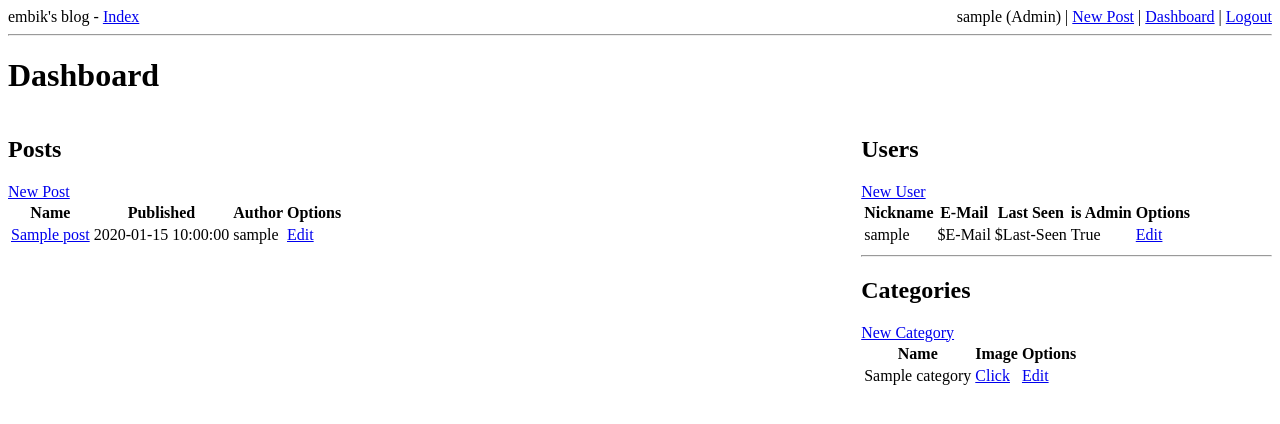
After one commit to embik/bloks, a Flask app: page /admin/dashboard in a window 1280 px wide. The commit adds this page. Shown: the top 424 px of the page. Run offline with Flask 2, Linux system fonts and the light colour scheme; a user stored in the database is signed in; tables that the repository leaves empty hold one stand-in row (values such as "Sample post"); parts of the project's set-up code (start-up, migrations or seed data) failed here and were passed over.

Commit message:
Add administrative dashboard view
First iteration of a dashboard for authors and administrators. Implements
a paginated view (`/admin/dashboard/<id>`) to inspect posts from a
administrative viewpoint. As such, it shows all available information and
options (currently, only editing a post). Moreover, users and categories
can be inspected and managed as well.

Parts of the '/admin/' endpoints are only implemented as stubs, users and
categories can neither be created nor updated at the moment.

```diff
--- a/blog/admin_views.py
+++ b/blog/admin_views.py
@@ -1,10 +1,47 @@
 from blog import app, db
 from blog.forms import PostForm
-from blog.models import Post
+from blog.models import Post, User, Category
 from blog.utils import create_slug
 from flask import render_template, flash, url_for, redirect, abort
 from flask.ext.login import login_required, current_user
 from datetime import datetime
+from sqlalchemy import desc
+
+
+@app.route('/admin/dashboard')
+@app.route('/admin/dashboard/<int:id>')
+@login_required
+def admin_dashboard(id=1):
+    posts = Post.query.order_by(desc(Post.id)).\
+        paginate(page=id, per_page=app.config['ADMIN_POSTS_PER_PAGE'])
+    users = User.query.all()
+    categories = Category.query.all()
+    return render_template('admin/dashboard.html.j2', posts=posts, users=users,
+                           categories=categories, title='Dashboard')
+
+
+@app.route('/admin/users/new', methods=['POST', 'GET'])
+@login_required
+def new_user():
+    return ''
+
+
+@app.route('/admin/users/edit/<int:id>', methods=['POST', 'GET'])
+@login_required
+def edit_user(id):
+    return ''
+
+
+@app.route('/admin/categories/new', methods=['POST', 'GET'])
+@login_required
+def new_category():
+    return ''
+
+
+@app.route('/admin/categories/edit/<int:id>', methods=['POST', 'GET'])
+@login_required
+def edit_category(id):
+    return ''
 
 
 @app.route('/admin/posts/new', methods=['POST', 'GET'])
@@ -26,8 +63,11 @@ def new_post():
 @app.route('/admin/posts/edit/<int:id>', methods=['POST', 'GET'])
 @login_required
 def edit_post(id):
+    post = Post.query.filter_by(id=id).first()
+    if not current_user.is_admin and current_user != post.author:
+        abort(403)
+
     form = PostForm()
-    post = Post.query.filter_by(id=id).first()
 
     if post is None:
         abort(404)
--- a/blog/config.py
+++ b/blog/config.py
@@ -21,3 +21,5 @@ else:
 BLOG_TITLE = 'embik\'s blog'
 BLOG_DESCRIPTION = 'no text'
 POSTS_PER_PAGE = 5
+
+ADMIN_POSTS_PER_PAGE = 20
--- /dev/null
+++ b/blog/templates/admin/dashboard.html.j2
@@ -0,0 +1,107 @@
+{% extends 'base.html.j2' %}
+
+{% block content %}
+    <h1>Dashboard</h1>
+    <div style="width: 65%; display: inline-block;">
+        <h2>Posts</h2>
+        {% if posts %}
+            <a href="{{ url_for('new_post') }}">New Post</a>
+            <table>
+                <thead>
+                    <tr>
+                        <th>Name</th>
+                        <th>Published</th>
+                        <th>Author</th>
+                        <th>Options</th>
+                    </tr>
+                </thead>
+                <tbody>
+                {% for post in posts.items %}
+                    <tr>
+                        <td><a href="{{ url_for('post', slug=post.slug)}}">{{ post.title }}</a></td>
+                        <td>{{ post.timestamp }}</td>
+                        <td>{{ post.author.nickname }}</td>
+                        <td>
+                        {% if g.user.is_admin or post.author == g.user %}
+                            <a href="{{ url_for('edit_post', id=post.id)}}">Edit</a>
+                        {% endif %}
+                        </td>
+                    </tr>
+                {% endfor %}
+                </tbody>
+            </table>
+            {% if posts.has_prev %}
+                <a href="{{ url_for('admin_dashboard', id=posts.prev_num )}}">Next Posts</a>
+            {% endif %}
+            {% if posts.has_next %}
+                <a href="{{ url_for('admin_dashboard', id=posts.next_num )}}">Older Posts</a>
+            {% endif %}
+        {% else %}
+            <p>No posts found! <a href="{{ url_for('new_post') }}">Write your first post!</a></p>
+        {% endif %}
+    </div>
+    <div style="width: 32.5%; display: inline-block; float: right;">
+        <div>
+            <h2>Users</h2>
+            <a href="{{ url_for('new_user') }}">New User</a>
+            {% if users %}
+                <table>
+                    <thead>
+                        <tr>
+                            <th>Nickname</th>
+                            <th>E-Mail</th>
+                            <th>Last Seen</th>
+                            <th>is Admin</th>
+                            <th>Options</th>
+                        </tr>
+                    </thead>
+                    <tbody>
+                    {% for user in users %}
+                        <tr>
+                            <td>{{ user.nickname }}</td>
+                            <td>$E-Mail</td>
+                            <td>$Last-Seen</td>
+                            <td>{{ user.is_admin }}</td>
+                            <td>
+                            {% if g.user.is_admin %}
+                                <a href="{{ url_for('edit_user', id=user.id)}}">Edit</a>
+                            {% endif %}
+                            </td>
+                        </tr>
+                    {% endfor %}
+                    </tbody>
+                </table>
+            {% endif %}
+        </div>
+        <hr>
+        <div>
+            <h2>Categories</h2>
+            <a href="{{ url_for('new_category') }}">New Category</a>
+            {% if categories %}
+                <table>
+                    <thead>
+                        <tr>
+                            <th>Name</th>
+                            <th>Image</th>
+                            <th>Options</th>
+                        </tr>
+                    </thead>
+                    <tbody>
+                    {% for category in categories %}
+                        <tr>
+                            <td>{{ category.name }}</td>
+                            <td><a href="{{ category.image_url }}">Click</a></td>
+                            <td>
+                            {% if g.user.is_admin %}
+                                <a href="{{ url_for('edit_category' )}}">Edit</a>
+                            {% endif %}
+                            </td>
+                        </tr>
+                    {% endfor %}
+                    </tbody>
+                </table>
+            {% endif %}
+        </div>
+    </div>
+
+{% endblock %}
--- a/blog/templates/base.html.j2
+++ b/blog/templates/base.html.j2
@@ -14,7 +14,7 @@
         {% if g.user.is_authenticated %}
             <div style="float: right;">{{ g.user.nickname }} {% if g.user.is_admin %}(Admin){% endif %}
              |
-            <a href="{{ url_for('new_post') }}">New Post</a> | <a href="{{ url_for('logout') }}">Logout</a></div>
+            <a href="{{ url_for('new_post') }}">New Post</a> | <a href="{{ url_for('admin_dashboard' )}}">Dashboard</a> | <a href="{{ url_for('logout') }}">Logout</a></div>
         {% endif %}
         {% with messages = get_flashed_messages() %}
             {% if messages %}
--- a/blog/utils.py
+++ b/blog/utils.py
@@ -15,7 +15,6 @@ def create_slug(title, delim='-'):
         if token:
             result.append(token.decode('utf-8'))
 
-    print(result)
     while check_slug(str(delim.join(result))) is False:
         try:
             result[len(result) - 1] = str(int(result[len(result) - 1]) + 1)
```
